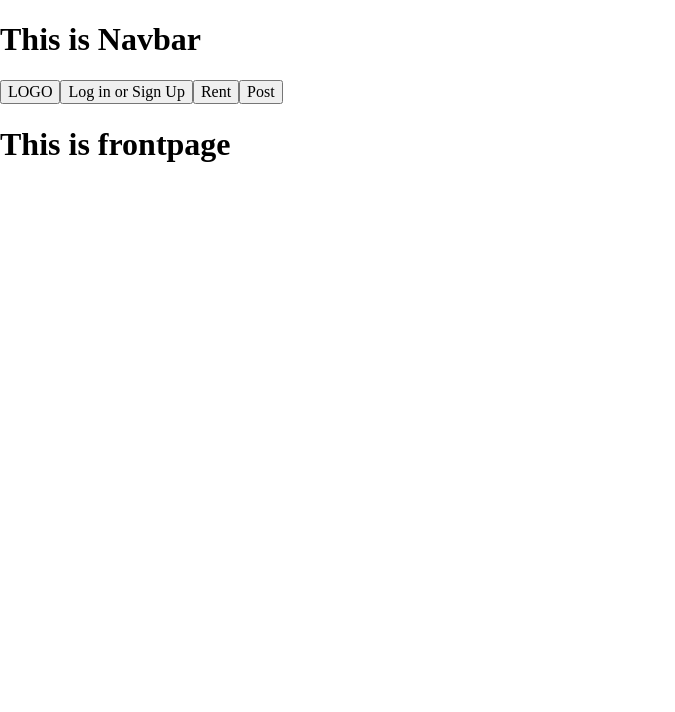
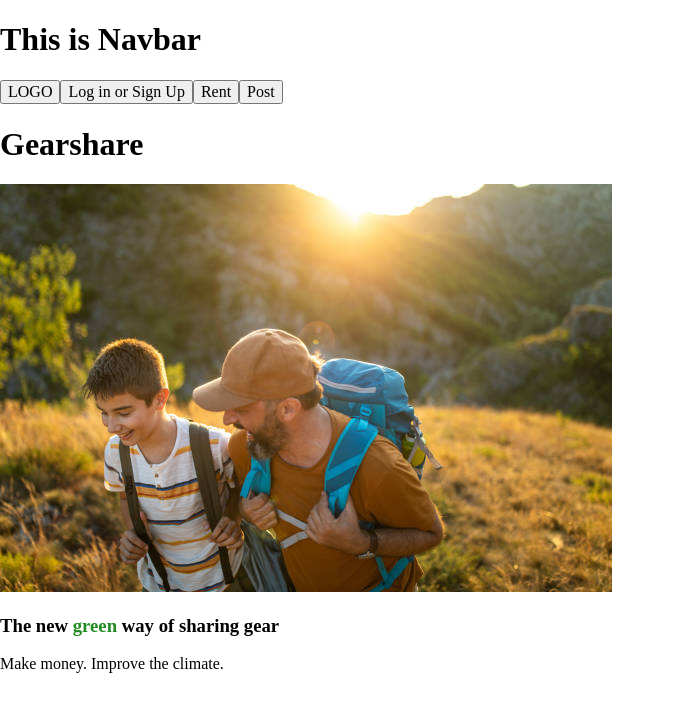
Before and after one commit to alisalamatian1/GearShare, a React (Create React App) app in the folder local-app/: page / in a window 1280 px wide. Shown: the top 712 px of the page, without its empty margins (0-675 px from the left). Built offline with nearby package versions, Linux system fonts and the light colour scheme.

Commit message:
Created lots of styles and made frontpage landing

```diff
--- a/local-app/src/App.js
+++ b/local-app/src/App.js
@@ -9,7 +9,7 @@ export default class App extends React.Component {
 
     render() {
         return (
-            <div id='App'>
+            <div id='app'>
                 <Main  />
             </div>
         );
--- /dev/null
+++ b/local-app/src/components/about.js
@@ -0,0 +1,8 @@
+import React from 'react';
+
+export default function About(props) {
+    return (
+        <div id='about'>
+        </div>
+    );
+}
--- a/local-app/src/components/frontpage.js
+++ b/local-app/src/components/frontpage.js
@@ -1,11 +1,18 @@
 import React from 'react';
 import Navbar from './navbar';
+import Landing from './landing';
+import About from './about';
+import Testimonies from './testimonies';
+import SignUp from './signup';
 
 export default function FrontPage(props) {
     return (
-        <div id='frontpage'>
+        <div id='front-page'>
             <Navbar />
-            <h1>This is frontpage</h1>
+            <Landing />
+            <About />
+            <Testimonies />
+            <SignUp />
         </div>
     );
 }
--- /dev/null
+++ b/local-app/src/components/landing.js
@@ -0,0 +1,21 @@
+import React from 'react';
+import landingImage from '../img/landing-image.png';
+
+
+export default function Landing(props) {
+    return (
+        <div id='landing' className='section'>
+            <h1>Gearshare</h1>
+            <div id='landing-container'>
+                <img id='landing-image' src={landingImage} />
+                <div id='landing-text'>
+                    <h3 className='main-text'>The new <span className='text-green'>green
+                    </span> way of sharing gear
+                    </h3>
+                    <p className='content-text main-text'>Make money. Improve
+                    the climate.</p>
+                </div>
+            </div>
+        </div>
+    );
+}
--- /dev/null
+++ b/local-app/src/components/signup.js
@@ -0,0 +1,8 @@
+import React from 'react';
+
+export default function SignUp(props) {
+    return (
+        <div id='signup'>
+        </div>
+    );
+}
--- /dev/null
+++ b/local-app/src/components/testimonies.js
@@ -0,0 +1,8 @@
+import React from 'react';
+
+export default function Testimonies(props) {
+    return (
+        <div id='testimonies'>
+        </div>
+    );
+}
--- a/local-app/src/index.js
+++ b/local-app/src/index.js
@@ -3,6 +3,7 @@ import ReactDOM from 'react-dom/client';
 import { BrowserRouter } from   'react-router-dom';
 import App from './App';
 import 'normalize.css';
+import './styles/app.css';
 
 const root = ReactDOM.createRoot(document.getElementById('root'));
 root.render(
--- a/local-app/src/styles/app.css
+++ b/local-app/src/styles/app.css
@@ -0,0 +1,23 @@
+:root {
+    --main-font: ;
+}
+
+html, body, #root, #app {
+    /* prevent collapsing margins */
+    display: flex;
+    height: 100%;
+    width: 100%;
+}
+
+.text-green {
+    color: #228B22;
+}
+
+.main {
+    font-family: var(--main-font);
+}
+
+@import './frontpage.css';
+@import './loginsignup.css';
+@import './post.css';
+@import './rent.css';
--- a/local-app/src/styles/frontpage.css
+++ b/local-app/src/styles/frontpage.css
@@ -0,0 +1,43 @@
+.section {
+    height: 100vh;
+    width: 100%;
+}
+
+#front-page {
+    --border-color: #C0C0C0;
+}
+
+#front-page {
+    align-items: center;
+    display: flex;
+    flex-direction: column;
+    height: fit-content;
+    width: 100%;
+}
+
+#landing {
+    align-items: center;
+    display: flex;
+    flex-direction: column;
+    width: 100%;
+}
+
+#landing-container {
+    align-items: center;
+    display: flex;
+    flex-direction: row;
+    width: 50%;
+    min-width: 50rem;
+}
+
+#landing-image {
+    border: 3px solid var(--border-color);
+}
+
+#landing-text {
+
+}
+
+#landing-text span {
+    font-weight: bold;
+}
```
